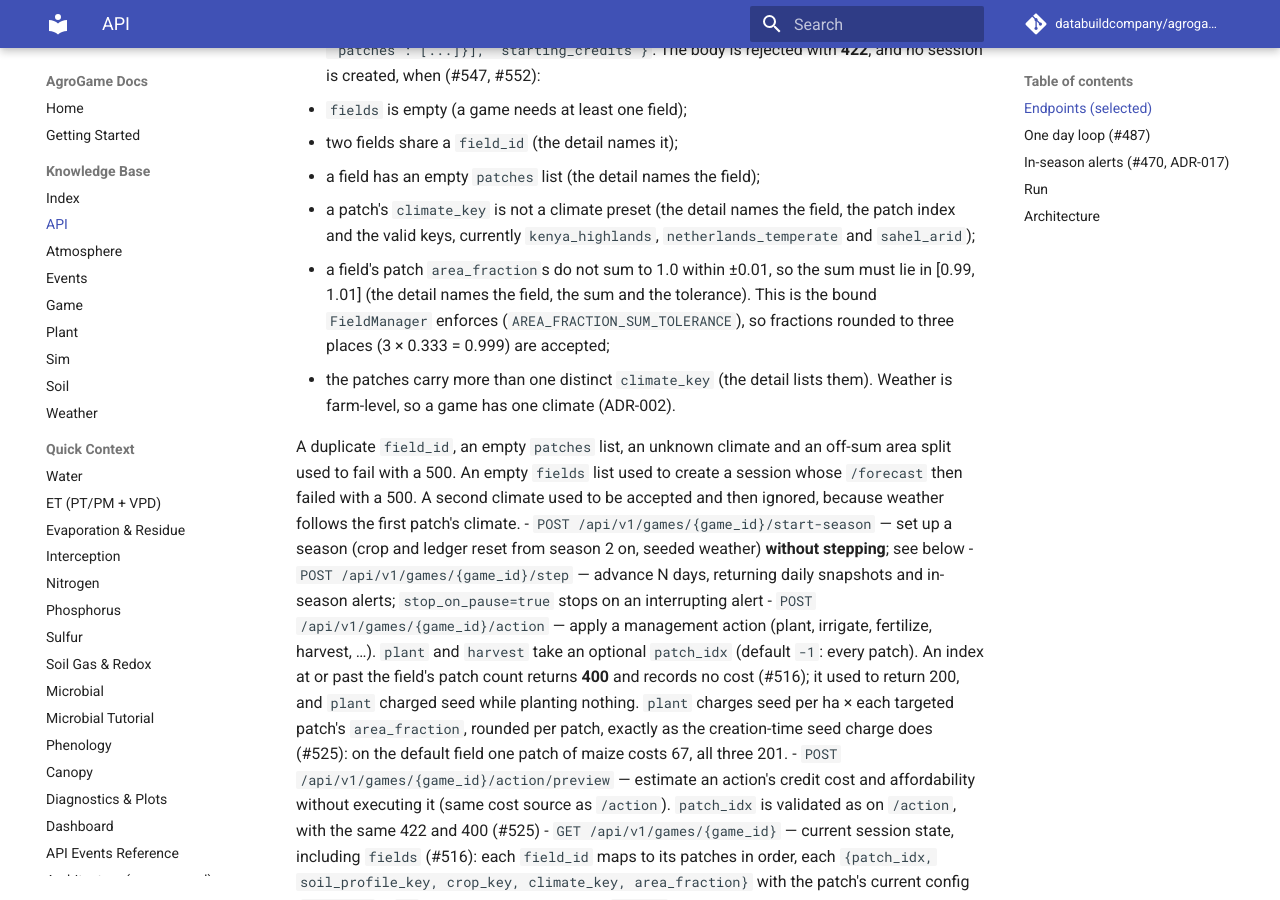
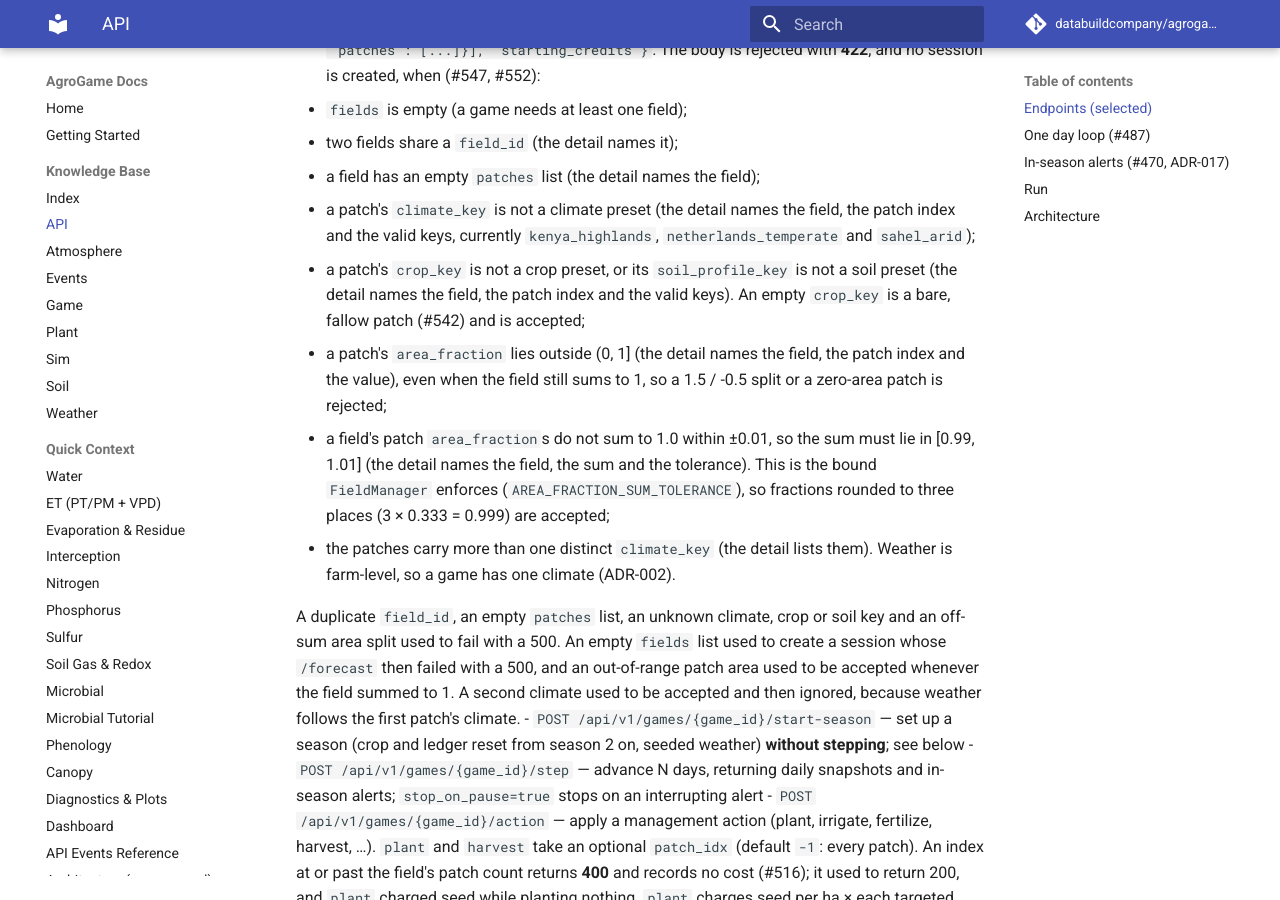
Before and after one commit to gedejong/agrogame, an MkDocs documentation site: the page built from docs/api.md, in a window 1280 px wide and 900 px high, scrolled down 310 px. Built offline with MkDocs 1.6.1 and Material for MkDocs 9.7.7, drawn with Linux system fonts in a browser that asks for light colours; comment, search, counter and statistics services are not loaded.

Commit message:
docs(#552): list the crop, soil and patch-area 422 cases
Co-Authored-By: Claude Opus 5.5 <noreply@anthropic.com>

```diff
--- a/docs/api.md
+++ b/docs/api.md
@@ -28,6 +28,13 @@ external automation. In-memory game sessions are keyed by `game_id`.
   - a patch's `climate_key` is not a climate preset (the detail names the
     field, the patch index and the valid keys, currently `kenya_highlands`,
     `netherlands_temperate` and `sahel_arid`);
+  - a patch's `crop_key` is not a crop preset, or its `soil_profile_key` is
+    not a soil preset (the detail names the field, the patch index and the
+    valid keys). An empty `crop_key` is a bare, fallow patch (#542) and is
+    accepted;
+  - a patch's `area_fraction` lies outside (0, 1] (the detail names the field,
+    the patch index and the value), even when the field still sums to 1, so a
+    1.5 / -0.5 split or a zero-area patch is rejected;
   - a field's patch `area_fraction`s do not sum to 1.0 within ±0.01, so the
     sum must lie in [0.99, 1.01] (the detail names the field, the sum and the
     tolerance). This is the bound `FieldManager` enforces
@@ -36,11 +43,12 @@ external automation. In-memory game sessions are keyed by `game_id`.
   - the patches carry more than one distinct `climate_key` (the detail lists
     them). Weather is farm-level, so a game has one climate (ADR-002).
 
-  A duplicate `field_id`, an empty `patches` list, an unknown climate and an
-  off-sum area split used to fail with a 500. An empty `fields` list used to
-  create a session whose `/forecast` then failed with a 500. A second climate
-  used to be accepted and then ignored, because weather follows the first
-  patch's climate.
+  A duplicate `field_id`, an empty `patches` list, an unknown climate, crop or
+  soil key and an off-sum area split used to fail with a 500. An empty
+  `fields` list used to create a session whose `/forecast` then failed with a
+  500, and an out-of-range patch area used to be accepted whenever the field
+  summed to 1. A second climate used to be accepted and then ignored, because
+  weather follows the first patch's climate.
 - `POST /api/v1/games/{game_id}/start-season` — set up a season (crop and
   ledger reset from season 2 on, seeded weather) **without stepping**; see below
 - `POST /api/v1/games/{game_id}/step` — advance N days, returning daily snapshots
```
